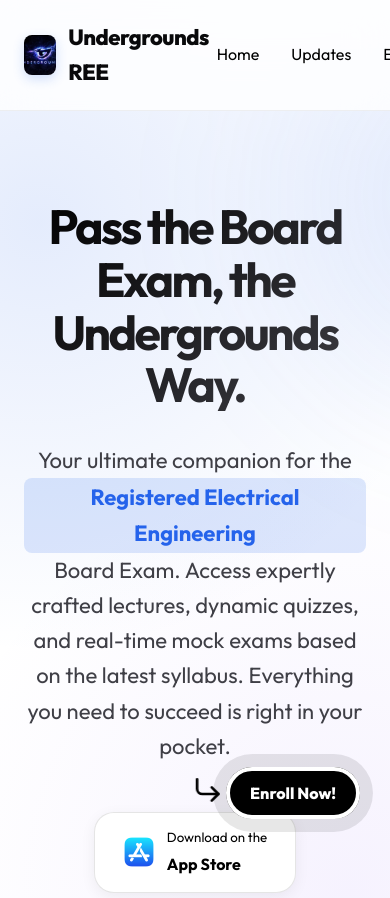
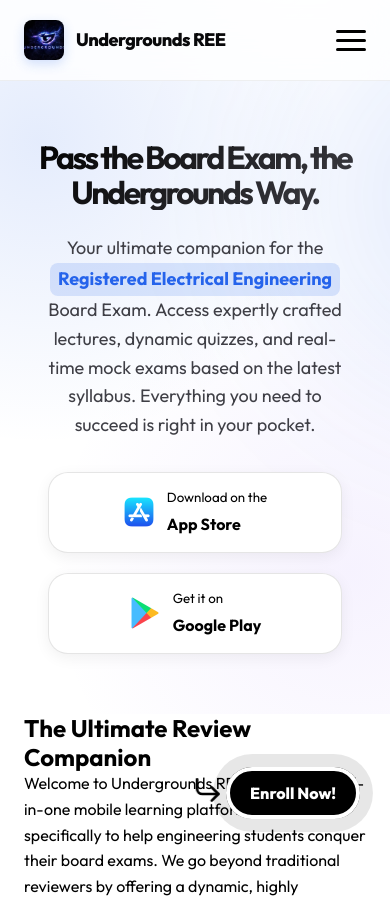
Before and after one commit to Shonhyun/undergroundsree.com, a React (Vite) app: page / in a window 390 px wide. Shown: the top 898 px of the page. Built offline with nearby package versions, Linux system fonts and the light colour scheme.

Commit message:
Enhance UI mobile responsiveness across all viewports

```diff
--- a/src/App.css
+++ b/src/App.css
@@ -1263,3 +1263,163 @@
   66.66%, 91.66% { transform: translateX(-66.666%); }
   100% { transform: translateX(0); }
 }
+
+/* =========================================
+   Mobile Responsiveness Overrides
+   ========================================= */
+
+/* Hamburger Menu Icon */
+.hamburger {
+  display: none;
+  flex-direction: column;
+  justify-content: space-between;
+  width: 30px;
+  height: 21px;
+  background: transparent;
+  border: none;
+  cursor: pointer;
+  z-index: 1001; /* Above mobile menu */
+}
+
+.hamburger span {
+  width: 100%;
+  height: 3px;
+  background-color: var(--color-text-main);
+  border-radius: 10px;
+  transition: all 0.3s ease;
+}
+
+.hamburger.active span:nth-child(1) {
+  transform: translateY(9px) rotate(45deg);
+}
+.hamburger.active span:nth-child(2) {
+  opacity: 0;
+}
+.hamburger.active span:nth-child(3) {
+  transform: translateY(-9px) rotate(-45deg);
+}
+
+/* Mobile Menu Drawer */
+.mobile-menu {
+  position: fixed;
+  top: 0;
+  right: -100%;
+  width: 100%;
+  height: 100vh;
+  background: rgba(255, 255, 255, 0.98);
+  backdrop-filter: blur(20px);
+  z-index: 1000;
+  display: flex;
+  align-items: center;
+  justify-content: center;
+  transition: right 0.4s cubic-bezier(0.16, 1, 0.3, 1);
+}
+
+[data-theme='dark'] .mobile-menu {
+  background: rgba(9, 9, 11, 0.98);
+}
+
+.mobile-menu.open {
+  right: 0;
+}
+
+.mobile-menu-links {
+  display: flex;
+  flex-direction: column;
+  gap: 32px;
+  text-align: center;
+}
+
+.mobile-menu-links a {
+  font-size: 24px;
+  font-weight: 600;
+  color: var(--color-text-main);
+  text-decoration: none;
+  transition: color 0.3s ease;
+}
+
+.mobile-menu-links a.active {
+  color: var(--color-accent);
+}
+
+@media (max-width: 768px) {
+  /* Navbar */
+  .hamburger {
+    display: flex;
+  }
+  .nav-links.desktop-only {
+    display: none !important;
+  }
+  .brand-text {
+    font-size: 18px;
+  }
+
+  /* Global Padding */
+  .hero { padding: 140px 0 60px; }
+  .offers, .features, .about, .contact, .updates-page {
+    padding: 60px 0;
+  }
+
+  /* Typography */
+  .hero h1 {
+    font-size: clamp(36px, 10vw, 48px);
+    margin-bottom: 24px;
+  }
+  .hero p {
+    font-size: 18px;
+    margin-bottom: 32px;
+    padding: 0 16px;
+  }
+  .section-header h2, .about-text h2, .contact-info h2, .updates-header h1, .legal-page-container h1, .support-page-container h1 {
+    font-size: 32px;
+    min-height: auto;
+  }
+  .about-text p {
+    min-height: auto;
+  }
+
+  /* Components & Grids */
+  .hero-actions {
+    flex-direction: column;
+    width: 100%;
+    padding: 0 24px;
+  }
+  .store-btn {
+    width: 100%;
+    justify-content: center;
+  }
+  .offer-grid, .feature-grid {
+    grid-template-columns: 1fr;
+  }
+  .about-content {
+    gap: 40px;
+  }
+  .contact-wrapper {
+    gap: 40px;
+  }
+
+  /* Footer */
+  .footer {
+    padding: 60px 0 30px;
+  }
+  .footer-links {
+    flex-direction: column;
+    gap: 20px;
+    margin: 24px 0;
+  }
+
+  /* Updates iPhone Frames */
+  .iphone-frame-wrapper {
+    transform: scale(0.9);
+  }
+}
+
+@media (max-width: 400px) {
+  /* Smaller phones */
+  .iphone-frame-wrapper {
+    transform: scale(0.75);
+  }
+  .hero h1 {
+    font-size: 32px;
+  }
+}
--- a/src/components/Navbar.tsx
+++ b/src/components/Navbar.tsx
@@ -14,6 +14,7 @@
 
 const Navbar: React.FC = () => {
   const [isScrolled, setIsScrolled] = useState(false);
+  const [isMenuOpen, setIsMenuOpen] = useState(false);
   const location = useLocation();
 
   useEffect(() => {
@@ -24,6 +25,9 @@
     return () => window.removeEventListener('scroll', handleScroll);
   }, []);
 
+  const toggleMenu = () => setIsMenuOpen(!isMenuOpen);
+  const closeMenu = () => setIsMenuOpen(false);
+
   return (
     <motion.nav
       className={`navbar ${isScrolled ? 'scrolled' : ''}`}
@@ -32,7 +36,7 @@
       transition={{ duration: 0.6, ease: [0.16, 1, 0.3, 1] as const }}
     >
       <div className="container" style={{ display: 'flex', alignItems: 'center', justifyContent: 'space-between' }}>
-        <Link to="/" className="nav-brand" style={{ textDecoration: 'none' }}>
+        <Link to="/" className="nav-brand" style={{ textDecoration: 'none' }} onClick={closeMenu}>
           <motion.div
             className="nav-logo-placeholder"
             whileHover={{ rotate: 8, scale: 1.1 }}
@@ -40,10 +44,11 @@
           >
             <img src={iconImg} alt="App Icon" />
           </motion.div>
-          Undergrounds REE
+          <span className="brand-text">Undergrounds REE</span>
         </Link>
 
-        <div className="nav-links" style={{ display: 'flex', alignItems: 'center', gap: '32px' }}>
+        {/* Desktop Links */}
+        <div className="nav-links desktop-only">
           {navLinks.map((link) => {
             const isActive = location.pathname === link.path;
             return (
@@ -63,6 +68,32 @@
             );
           })}
         </div>
+
+        {/* Mobile Hamburger Button */}
+        <button className={`hamburger ${isMenuOpen ? 'active' : ''}`} onClick={toggleMenu} aria-label="Toggle menu">
+          <span></span>
+          <span></span>
+          <span></span>
+        </button>
+
+        {/* Mobile Menu Drawer */}
+        <div className={`mobile-menu ${isMenuOpen ? 'open' : ''}`}>
+          <div className="mobile-menu-links">
+            {navLinks.map((link) => {
+              const isActive = location.pathname === link.path;
+              return (
+                <Link
+                  key={link.path}
+                  to={link.path}
+                  className={isActive ? 'active' : ''}
+                  onClick={closeMenu}
+                >
+                  {link.label}
+                </Link>
+              );
+            })}
+          </div>
+        </div>
       </div>
     </motion.nav>
   );
```
